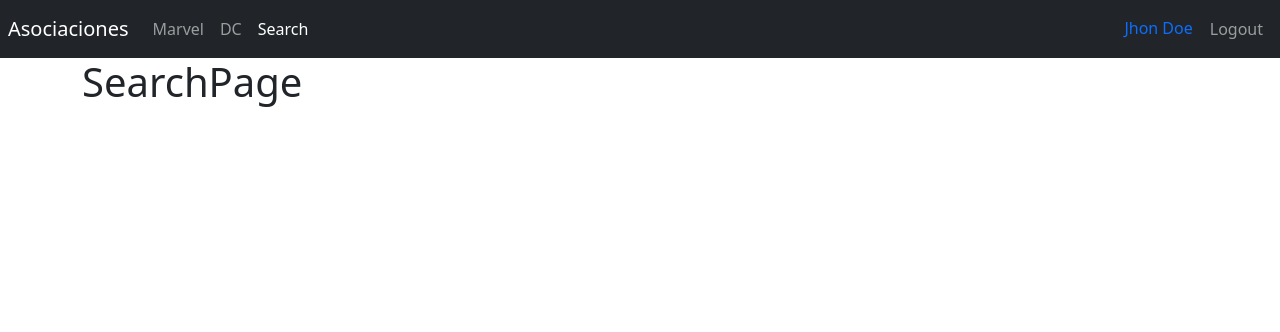
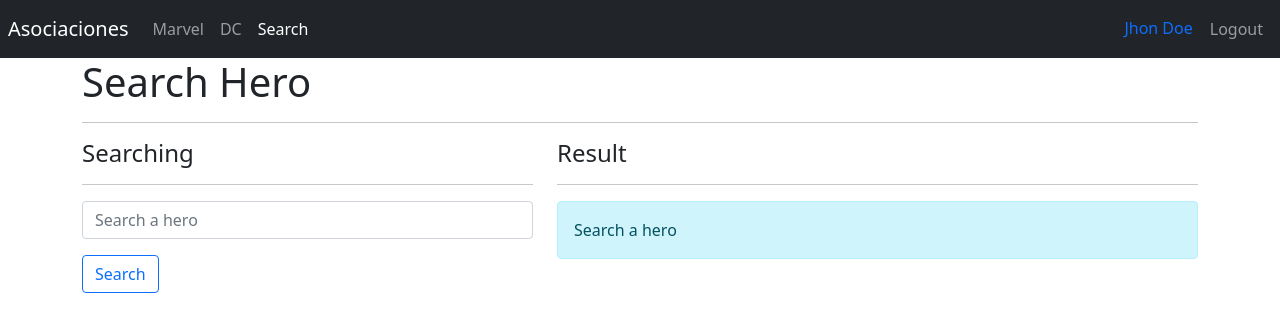
Before and after one commit to TomasDep/HeroApp-react, a React (Vite) app: page /search in a window 1280 px wide. Shown: the top 332 px of the page. Built offline with nearby package versions, Linux system fonts and the light colour scheme.

Commit message:
se crean jsx de heroe y busqueda

```diff
--- a/src/heroes/pages/HeroPage.tsx
+++ b/src/heroes/pages/HeroPage.tsx
@@ -1,3 +1,49 @@
+import { useMemo } from "react";
+import { useParams, Navigate, useNavigate } from "react-router-dom";
+
+import { getHeroById } from "../helpers";
+
 export const HeroPage = () => {
-  return <h1>HeroPage</h1>;
+  const { id } = useParams();
+  const navigate = useNavigate();
+  const hero = useMemo(() => getHeroById(id ? id : ""), [id]);
+  const onNavigateBack = () => {
+    navigate(-1);
+  };
+  if (!hero) {
+    return <Navigate to="/marvel" />;
+  }
+  return (
+    <div className="row mt-5">
+      <div className="col-4">
+        <img
+          src={`/assets/imgs/${id}.jpg`}
+          alt={hero?.superhero}
+          className="img-thumbnail animate__animated animate__fadeInLeft"
+        />
+      </div>
+      <div className="col-8">
+        <h3>{hero?.superhero}</h3>
+        <ul className="list-group list-group-flush">
+          <li className="list-group-item">
+            <strong>Alter ego:</strong>
+            <span>{hero?.alter_ego}</span>
+          </li>
+          <li className="list-group-item">
+            <strong>Publisher:</strong>
+            <span>{hero?.publisher}</span>
+          </li>
+          <li className="list-group-item">
+            <strong>First appearance:</strong>
+            <span>{hero?.first_appearance}</span>
+          </li>
+        </ul>
+        <h5 className="mt-3">Characters</h5>
+        <p>{hero?.characters}</p>
+        <button className="btn btn-outline-primary" onClick={onNavigateBack}>
+          Regresar
+        </button>
+      </div>
+    </div>
+  );
 };
--- a/src/heroes/pages/SearchPage.tsx
+++ b/src/heroes/pages/SearchPage.tsx
@@ -1,3 +1,65 @@
+import { useLocation, useNavigate } from "react-router-dom";
+
+import queryString from "query-string";
+
+import { HeroCard } from "../components";
+import { useForm } from "../../shared";
+import { getHeroesByName } from "../helpers";
+
 export const SearchPage = () => {
-  return <h1>SearchPage</h1>;
+  const navigate = useNavigate();
+  const location = useLocation();
+  const { q = "" } = queryString.parse(location?.search);
+  const heroes = getHeroesByName(q);
+  const showSearch = q?.length === 0;
+  const showError = q?.length! > 0 && heroes?.length === 0;
+  const { searchText, onInputChange } = useForm({ searchText: q });
+  const onSearchSubmit = (event: any) => {
+    event.preventDefault();
+    //if (searchText?.trim()?.length <= 1) return;
+    navigate(`?q=${searchText}`);
+  };
+  return (
+    <>
+      <h1>Search Hero</h1>
+      <hr />
+      <div className="row">
+        <div className="col-5">
+          <h4>Searching</h4>
+          <hr />
+          <form onSubmit={onSearchSubmit}>
+            <input
+              type="text"
+              placeholder="Search a hero"
+              className="form-control"
+              name="searchText"
+              autoComplete="off"
+              value={searchText}
+              onChange={onInputChange}
+            />
+            <button className="btn btn-outline-primary mt-3">Search</button>
+          </form>
+        </div>
+        <div className="col-7">
+          <h4>Result</h4>
+          <hr />
+          <div
+            className="alert alert-info animate__animated animate__fadeIn"
+            style={{ display: showSearch ? "" : "none" }}
+          >
+            Search a hero
+          </div>
+          <div
+            className="alert alert-danger animate__animated animate__fadeIn"
+            style={{ display: showError ? "" : "none" }}
+          >
+            No hero with <strong>{q}</strong>
+          </div>
+          {heroes?.map((hero) => {
+            return <HeroCard key={hero?.id} {...hero} />;
+          })}
+        </div>
+      </div>
+    </>
+  );
 };
```
